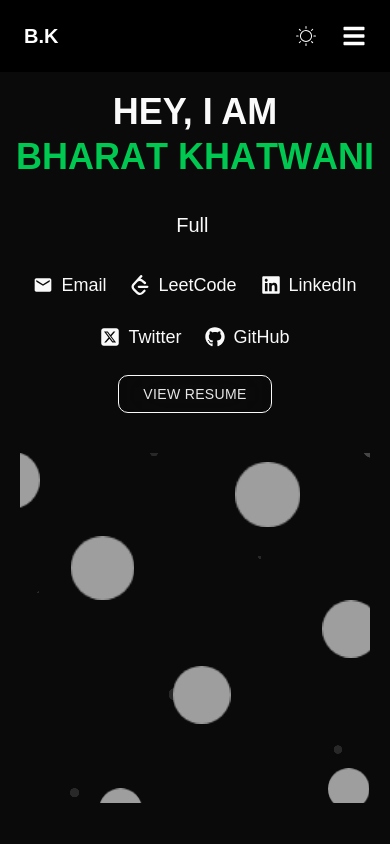
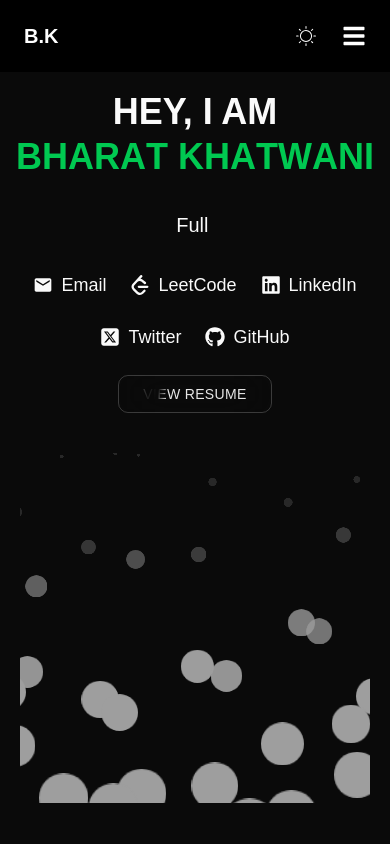
Before and after one commit to BharatKhatwani/NEW-Portfolio, a Next.js app: page / in a window 390 px wide. Shown: the top 844 px of the page. Built offline with nearby package versions, Linux system fonts and the light colour scheme.

Commit message:
'fixed error'

```diff
--- a/src/components/Navbar.tsx
+++ b/src/components/Navbar.tsx
@@ -50,19 +50,20 @@
         </Link>
 
         {/* Desktop Navigation */}
-        <ul className="hidden md:flex gap-6 font-medium">
-          <li><button onClick={() => scrollTo('home')} className="hover:text-blue-400 transition">Home</button></li>
-          <li><Link href="/about" className="hover:text-blue-400 transition">About</Link></li>
-          <li><button onClick={() => scrollTo('skills')} className="hover:text-blue-400 transition">Skills</button></li>
-          <li><button onClick={() => scrollTo('projects')} className="hover:text-blue-400 transition">Projects</button></li>
-          <li><button onClick={() => scrollTo('contact')} className="hover:text-blue-400 transition">Contact</button></li>
-        </ul>
+      <ul className="hidden md:flex gap-6 font-medium">
+  <li><button onClick={() => scrollTo('home')} className="cursor-pointer hover:text-blue-400 transition">Home</button></li>
+  <li><Link href="/about" className="cursor-pointer hover:text-blue-400 transition">About</Link></li>
+  <li><button onClick={() => scrollTo('skills')} className="cursor-pointer hover:text-blue-400 transition">Skills</button></li>
+  <li><button onClick={() => scrollTo('projects')} className="cursor-pointer hover:text-blue-400 transition">Projects</button></li>
+  <li><button onClick={() => scrollTo('contact')} className="cursor-pointer hover:text-blue-400 transition">Contact</button></li>
+</ul>
+
 
         {/* Theme Toggle + Hamburger */}
         <div className="flex items-center gap-4">
           <button
             onClick={toggleTheme}
-            className="text-2xl p-2 rounded-full hover:bg-white/10 transition"
+            className="text-2xl cursor-pointer p-2 rounded-full hover:bg-white/10 transition"
             title="Toggle Theme"
           >
             {theme === 'dark' ? <CiLight /> : <FaMoon />}
@@ -70,7 +71,7 @@
 
           {/* Hamburger Menu (Mobile only) */}
           <button
-            className="md:hidden text-2xl"
+            className=" cursor-pointer md:hidden text-2xl "
             onClick={() => setIsMobileMenuOpen(!isMobileMenuOpen)}
           >
             {isMobileMenuOpen ? <FaTimes /> : <FaBars />}
@@ -80,12 +81,12 @@
 
       {/* Mobile Menu */}
       {isMobileMenuOpen && (
-        <div className="md:hidden bg-white dark:bg-black px-6 py-4 space-y-4 text-center font-medium shadow-md">
-          <button onClick={() => scrollTo('home')} className="block w-full hover:text-blue-400">Home</button>
+        <div className="md:hidden bg-white dark:bg-black px-6 py-4 space-y-4  text-center font-medium shadow-md">
+          <button onClick={() => scrollTo('home')} className="block w-full cursor-pointer hover:text-blue-400">Home</button>
           <Link href="/about" className="block w-full hover:text-blue-400" onClick={() => setIsMobileMenuOpen(false)}>About</Link>
-          <button onClick={() => scrollTo('skills')} className="block w-full hover:text-blue-400">Skills</button>
-          <button onClick={() => scrollTo('projects')} className="block w-full hover:text-blue-400">Projects</button>
-          <button onClick={() => scrollTo('contact')} className="block w-full hover:text-blue-400">Contact</button>
+          <button onClick={() => scrollTo('skills')} className="block cursor-pointer w-full hover:text-blue-400">Skills</button>
+          <button onClick={() => scrollTo('projects')} className="block w-full  cursor-pointer hover:text-blue-400">Projects</button>
+          <button onClick={() => scrollTo('contact')} className="block w-full cursor-pointer hover:text-blue-400">Contact</button>
         </div>
       )}
     </header>
--- a/src/components/Skills.tsx
+++ b/src/components/Skills.tsx
@@ -25,7 +25,7 @@
   { name: 'React', icon: <FaReact size={40} color="#61DAFB" /> },
   { name: 'Node.js', icon: <FaNodeJs size={40} color="#339933" /> },
   { name: 'MongoDB', icon: <SiMongodb size={40} color="#47A248" /> },
-  { name: 'Express', icon: <SiExpress size={40} color="#ffffff" /> },
+  { name: 'Express', icon: <div className="text-black dark:text-white"><SiExpress size={40} color="currentColor" /></div> },
   { name: 'JavaScript', icon: <SiJavascript size={40} color="#F7DF1E" /> },
   { name: 'TypeScript', icon: <SiTypescript size={40} color="#3178C6" /> },
   { name: 'Tailwind CSS', icon: <SiTailwindcss size={40} color="#06B6D4" /> },
@@ -33,10 +33,13 @@
   { name: 'Java', icon: <FaJava size={40} color="#007396" /> },
   { name: 'Redux', icon: <SiRedux size={40} color="#764ABC" /> },
   { name: 'HTML5', icon: <FaHtml5 size={40} color="#E34F26" /> },
-  { name: 'Next.js', icon: <SiNextdotjs size={40} color="white" /> },
+  { name: 'Next.js', icon: <div className="text-black dark:text-white"><SiNextdotjs size={40} color="currentColor" /></div> },
   { name: 'PostgreSQL', icon: <SiPostgresql size={40} color="#336791" /> },
   { name: 'Prisma', icon: <SiPrisma size={40} color="#0C344B" /> },
   { name: 'Docker', icon: <FaDocker size={40} color="#0db7ed" /> },
+
+
+
 ];
 
 export default function Skills() {
@@ -58,7 +61,7 @@
         {skills.map(({ name, icon }, index) => (
           <motion.div
             key={name}
-            className="flex flex-col items-center justify-center bg-[#121212] rounded-xl p-6 shadow-md hover:scale-110 transition-transform"
+            className="flex flex-col items-center justify-center  rounded-xl p-6 shadow-md hover:scale-110 transition-transform"
             initial={{ opacity: 0, y: 30 }}
             whileInView={{ opacity: 1, y: 0 }}
             transition={{ duration: 0.4, delay: index * 0.08 }}
@@ -66,7 +69,8 @@
             style={{ width: '110px' }}
           >
             {icon}
-            <p className="mt-2 text-white font-medium text-sm text-center">{name}</p>
+           <p className="mt-2 text-black dark:text-white font-medium text-sm text-center">{name}</p>
+
           </motion.div>
         ))}
       </div>
--- a/src/components/magicui/icon-cloud.tsx
+++ b/src/components/magicui/icon-cloud.tsx
@@ -115,9 +115,9 @@
       const z = Math.sin(phi) * r;
 
       newIcons.push({
-       x: x * 300,
-y: y * 300,
-z: z * 300,
+       x: x * 220,
+y: y * 220,
+z: z * 220,
 
         scale: 1,
         opacity: 1,
@@ -228,7 +228,7 @@
       const dx = mousePos.x - centerX;
       const dy = mousePos.y - centerY;
       const distance = Math.sqrt(dx * dx + dy * dy);
-      const speed = 0.003 + (distance / maxDistance) * 0.01;
+      const speed = 0.003 + (distance / maxDistance) * 0.02;
 
       if (targetRotation) {
         const elapsed = performance.now() - targetRotation.startTime;
--- a/src/components/magicui/shiny-button.tsx
+++ b/src/components/magicui/shiny-button.tsx
@@ -1,56 +1,66 @@
-import { cn } from "@/lib/utils";
-import { motion, type MotionProps } from "framer-motion";
-import React from "react";
+'use client';
 
-interface ShinyButtonProps
-  extends Omit<React.HTMLAttributes<HTMLElement>, keyof MotionProps>,
-    MotionProps {
+import { cn } from '@/lib/utils';
+import { motion, useMotionValue, useTransform, animate, HTMLMotionProps } from 'framer-motion';
+import React, { useEffect } from 'react';
+
+interface ShinyButtonProps extends HTMLMotionProps<'button'> {
   children: React.ReactNode;
   className?: string;
 }
 
 export const ShinyButton = React.forwardRef<HTMLButtonElement, ShinyButtonProps>(
   ({ children, className, ...props }, ref) => {
+    const x = useMotionValue(100);
+    const cssX = useTransform(x, (val) => `${val}%`);
+
+    useEffect(() => {
+      const controls = animate(x, -100, {
+        duration: 3,
+        repeat: Infinity,
+        repeatType: 'loop',
+        ease: 'linear',
+      });
+      return () => controls.stop();
+    }, [x]);
+
     return (
       <motion.button
         ref={ref}
-        whileTap={{
-          scale: 0.95,
-          transition: {
-            type: "spring",
-            stiffness: 200,
-            damping: 5,
-            mass: 0.5,
-          },
-        }}
         className={cn(
-          "relative cursor-pointer rounded-lg px-6 py-2 font-medium backdrop-blur-xl border transition-shadow duration-300 ease-in-out hover:shadow dark:bg-[radial-gradient(circle_at_50%_0%,var(--primary)/10%_0%,transparent_60%)] dark:hover:shadow-[0_0_20px_var(--primary)/10%]",
+          "relative cursor-pointer rounded-lg px-6 py-2 font-medium border border-gray-300 dark:border-white/20 backdrop-blur-xl transition-shadow duration-300 ease-in-out hover:shadow dark:bg-[radial-gradient(circle_at_50%_0%,var(--primary)/10%_0%,transparent_60%)] dark:hover:shadow-[0_0_20px_var(--primary)/10%]",
           className
         )}
+        style={{
+          '--x': cssX as unknown as string,
+        } as React.CSSProperties}
         {...props}
       >
         <span
-          className="relative block size-full text-sm uppercase tracking-wide text-[rgb(0,0,0,65%)] dark:font-light dark:text-[rgb(255,255,255,90%)]"
+          className="relative block size-full text-sm uppercase tracking-wide text-black/80 dark:text-white/90"
           style={{
             maskImage:
+              "linear-gradient(-75deg,var(--primary) calc(var(--x) + 20%),transparent calc(var(--x) + 30%),var(--primary) calc(var(--x) + 100%))",
+            WebkitMaskImage:
               "linear-gradient(-75deg,var(--primary) calc(var(--x) + 20%),transparent calc(var(--x) + 30%),var(--primary) calc(var(--x) + 100%))",
           }}
         >
           {children}
         </span>
+
         <span
+          className="absolute inset-0 z-10 block rounded-[inherit] p-px"
           style={{
-            mask: "linear-gradient(rgb(0,0,0), rgb(0,0,0)) content-box exclude,linear-gradient(rgb(0,0,0), rgb(0,0,0))",
+            mask: "linear-gradient(rgb(0,0,0), rgb(0,0,0)) content-box exclude, linear-gradient(rgb(0,0,0), rgb(0,0,0))",
             WebkitMask:
-              "linear-gradient(rgb(0,0,0), rgb(0,0,0)) content-box exclude,linear-gradient(rgb(0,0,0), rgb(0,0,0))",
+              "linear-gradient(rgb(0,0,0), rgb(0,0,0)) content-box exclude, linear-gradient(rgb(0,0,0), rgb(0,0,0))",
             backgroundImage:
-              "linear-gradient(-75deg,var(--primary)/10% calc(var(--x)+20%),var(--primary)/50% calc(var(--x)+25%),var(--primary)/10% calc(var(--x)+100%))",
+              "linear-gradient(-75deg,var(--primary)/10% calc(var(--x)+20%), var(--primary)/50% calc(var(--x)+25%), var(--primary)/10% calc(var(--x)+100%))",
           }}
-          className="absolute inset-0 z-10 block rounded-[inherit] p-px"
         />
       </motion.button>
     );
   }
 );
 
-ShinyButton.displayName = "ShinyButton";
+ShinyButton.displayName = 'ShinyButton';
```
